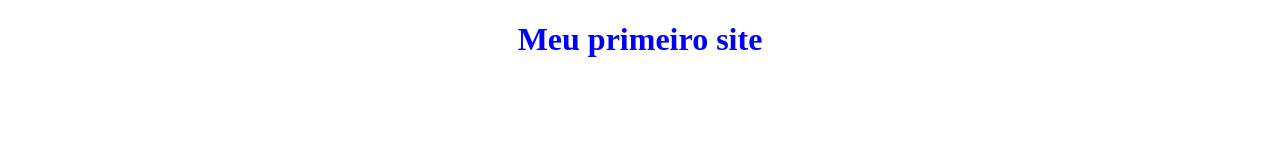
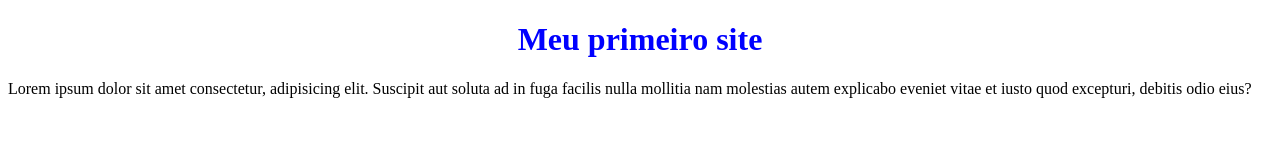
Before and after one commit to danilopereranunis/cursoJavascript, a plain HTML site: page index.html in a window 1280 px wide. Drawn offline with Linux system fonts and the light colour scheme.

Commit message:
criei uma teque p

```diff
--- a/index.html
+++ b/index.html
@@ -7,5 +7,6 @@
 </head>
 <body>
     <h1 style="color:blue; text-align: center;">Meu primeiro site</h1>
+    <p>Lorem ipsum dolor sit amet consectetur, adipisicing elit. Suscipit aut soluta ad in fuga facilis nulla mollitia nam molestias autem explicabo eveniet vitae et iusto quod excepturi, debitis odio eius?</p>
 </body>
 </html>
```
